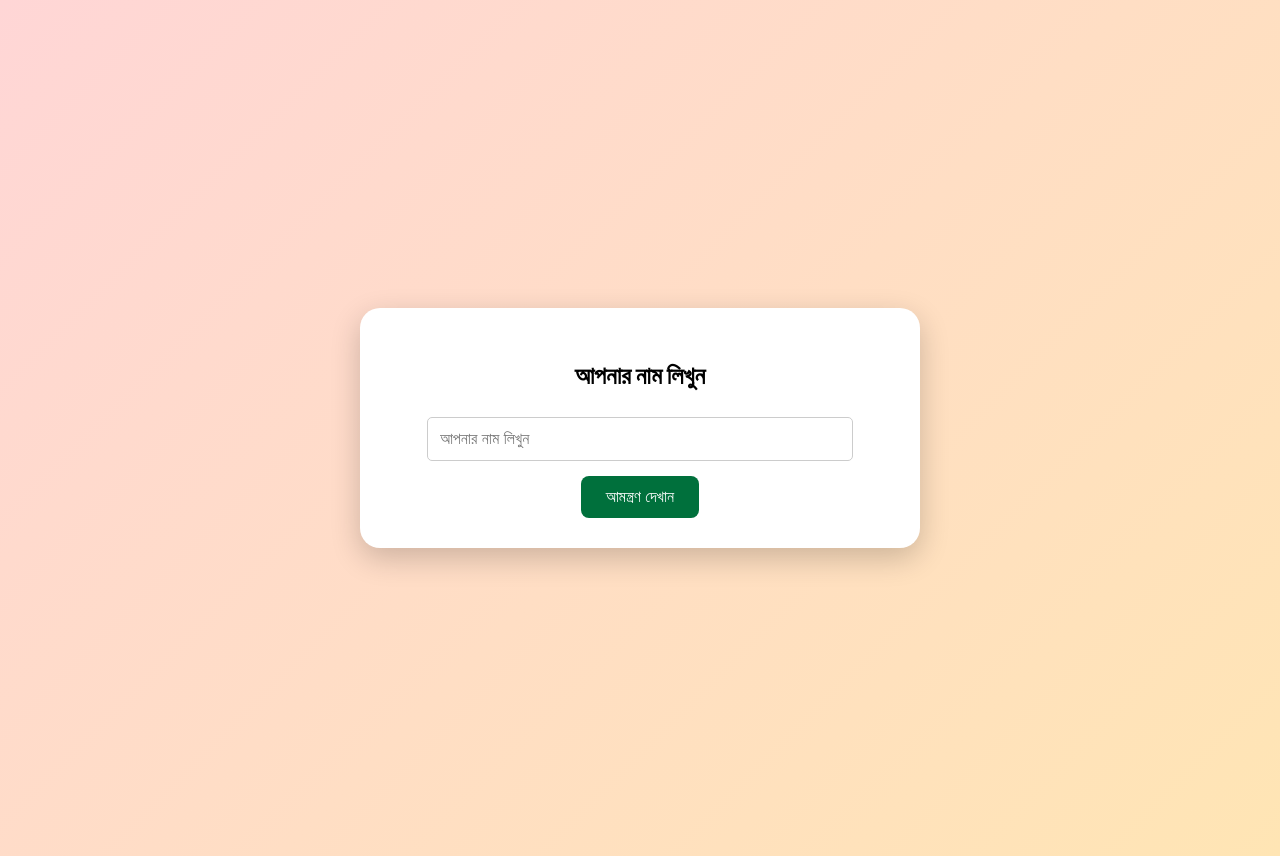
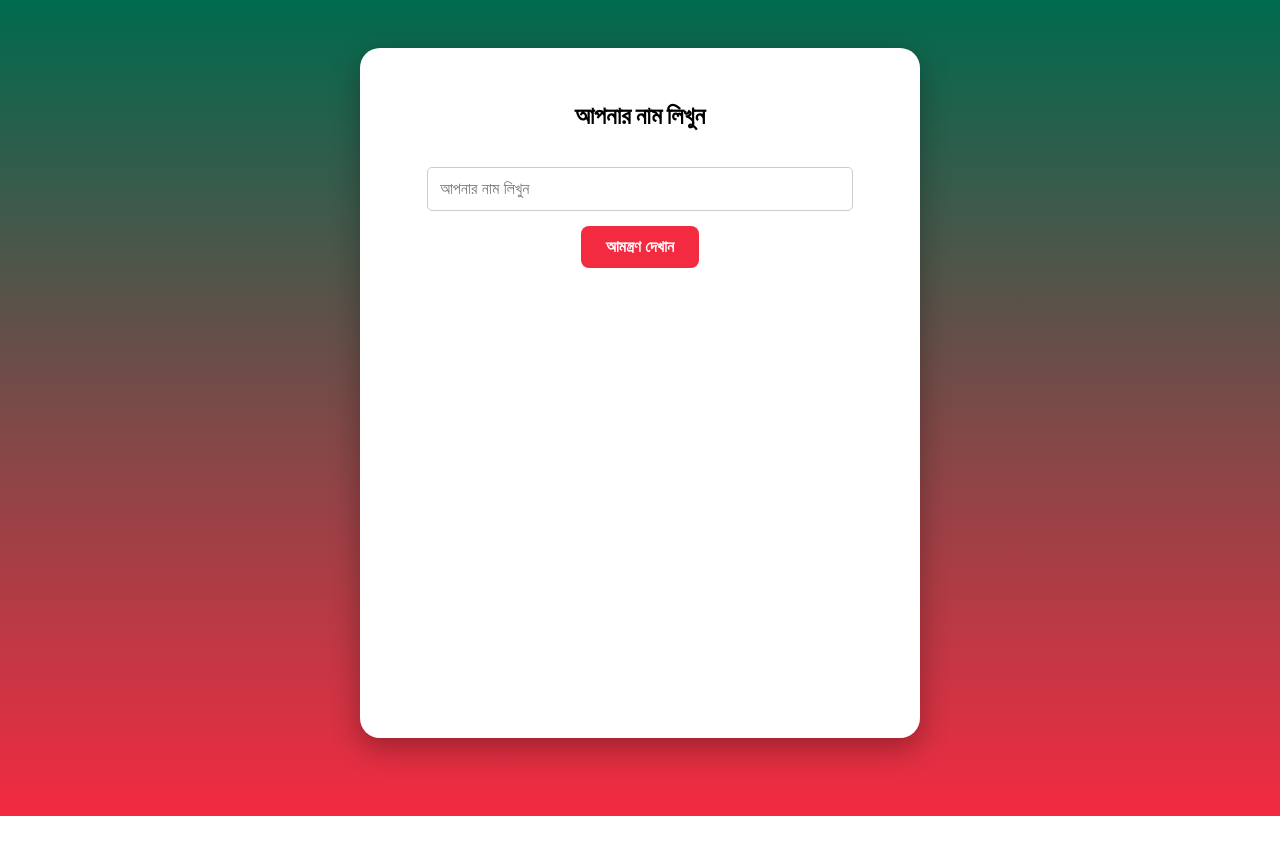
Before and after one commit to KaliganjUpazila/16-December-VictoryDay-2025-Invitation---, a plain HTML site: page index.html in a window 1280 px wide. After the commit the page ends 816 px from the top, so only its background shows below. Drawn offline with Linux system fonts and the light colour scheme.

Commit message:
Update index.html

```diff
--- a/index.html
+++ b/index.html
@@ -8,15 +8,15 @@
 <link href="https://fonts.googleapis.com/css2?family=Baloo+2&display=swap" rel="stylesheet">
 
 <style>
-/* BODY STYLING */
+/* BODY STYLING: Bangladesh Flag Theme */
 body {
     font-family: 'Baloo 2', Arial, sans-serif;
-    background: linear-gradient(135deg, #ffd6d6, #ffe5b4);
+    background: linear-gradient(to bottom, #006a4e, #f42a41); /* green top, red bottom */
     display: flex;
     justify-content: center;
-    align-items: center;
+    padding: 40px 20px;
     min-height: 100vh;
-    padding: 20px;
+    box-sizing: border-box;
 }
 
 /* INPUT BOX */
@@ -24,11 +24,11 @@ body {
     background: white;
     padding: 30px;
     border-radius: 20px;
-    box-shadow: 0 10px 30px rgba(0,0,0,0.2);
+    box-shadow: 0 10px 30px rgba(0,0,0,0.3);
     text-align: center;
     max-width: 500px;
     width: 100%;
-    animation: fadeIn 1s ease;
+    margin-bottom: 30px;
 }
 
 .input-box input {
@@ -37,21 +37,23 @@ body {
     font-size: 16px;
     border-radius: 5px;
     border: 1px solid #ccc;
+    margin-top: 10px;
 }
 
 .input-box button {
     margin-top: 15px;
     padding: 12px 25px;
     font-size: 16px;
-    background: #00703c;
+    background: #f42a41; /* red button */
     color: white;
     border: none;
     border-radius: 8px;
     cursor: pointer;
     transition: 0.3s;
+    font-weight: bold;
 }
 .input-box button:hover {
-    background: #00532d;
+    background: #d11f31;
 }
 
 /* CARD STYLING */
@@ -64,7 +66,6 @@ body {
     border-radius: 25px;
     padding: 40px 30px;
     box-shadow: 0 20px 40px rgba(0,0,0,0.25);
-    margin-top: 30px;
     animation: fadeIn 1s ease;
     overflow: hidden;
 }
@@ -125,7 +126,6 @@ body {
     0% { opacity: 0; transform: translateY(-20px); }
     100% { opacity: 1; transform: translateY(0); }
 }
-
 @keyframes titleAnimation {
     0% { transform: scale(1); }
     100% { transform: scale(1.05); }
@@ -153,7 +153,7 @@ body {
 
 <!-- INVITATION CARD -->
 <div class="card" id="card">
-    <img src="https://www.pngall.com/wp-content/uploads/2016/05/Government-Logo-PNG-Clipart.png" alt="বাংলাদেশ সরকার সীল">
+    <img src="logo.png" alt="বাংলাদেশ সরকার সীল">
 
     <h2>১৬ই ডিসেম্বর — বিজয় দিবস ২০২৫</h2>
     <p>প্রিয় <span class="name" id="showName"></span>,</p>
@@ -169,7 +169,6 @@ body {
     </div>
 </div>
 
-<!-- JAVASCRIPT -->
 <script>
 function generateCard(){
     let name = document.getElementById("username").value.trim();
@@ -184,7 +183,6 @@ function showCard(name){
     document.getElementById("showName").innerText = name;
     document.getElementById("card").style.display = "block";
 
-    // Share buttons
     document.getElementById("wa").href = "https://wa.me/?text=" + encodeURIComponent("আপনাকে আমন্ত্রণ জানানো হল! লিঙ্ক: " + window.location.href);
     document.getElementById("fb").href = "https://www.facebook.com/sharer/sharer.php?u=" + encodeURIComponent(window.location.href);
 }
```
